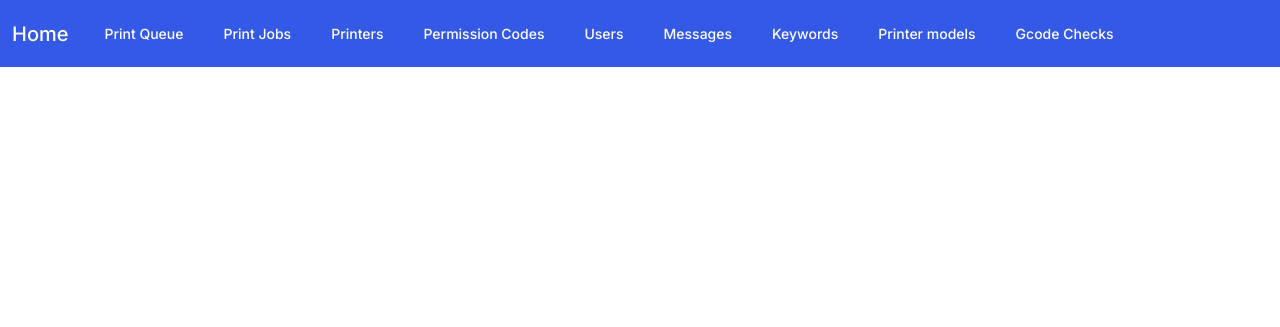
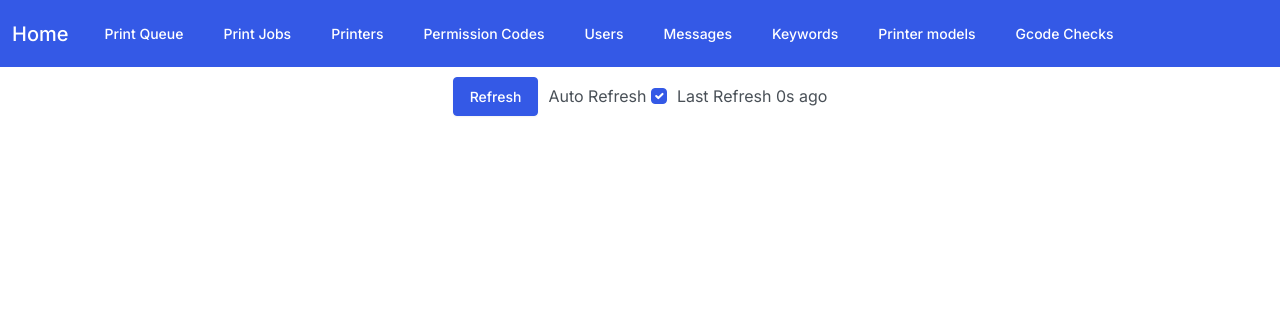
Before and after one commit to UofU-EHSL/octofarmJira, a Flask app: page /printJobs in a window 1280 px wide. Shown: the top 327 px of the page. Run offline with Flask 2, Linux system fonts and the light colour scheme; parts of the project's set-up code (start-up, migrations or seed data) failed here and were passed over; some libraries are stand-ins or nearby versions.

Commit message:
Add refresh controls to print jobs.

```diff
--- a/static/style.css
+++ b/static/style.css
@@ -50,3 +50,13 @@ div.tabulator-row.NEW {
 div.tabulator-row.FINISHED {
 	background-color: lightgreen;
 }
+
+.refresh-controls {
+	display: flex;
+	margin: 10px auto;
+	width: fit-content;
+}
+
+.refresh-controls button {
+	margin-right: 10px;
+}
--- a/templates/printJobs/print_jobs.html
+++ b/templates/printJobs/print_jobs.html
@@ -8,6 +8,14 @@
 
 {% block content %}
     <div>
+        <div class="refresh-controls">
+            <button class="btn btn-primary" onclick="loadJobs()">Refresh</button>
+            <div style="padding-top: 7px">
+                <label class="form-check-label" for="auto_start_prints">Auto Refresh</label>
+                <input onchange="toggleInterval()" checked class="form-check-input" type="checkbox" id="auto_start_prints">
+            </div>
+            <span style="margin-left: 10px; margin-top: 7px;" id="refresh-timer">Last Refresh 0s ago</span>
+        </div>
         <div class="custom-tabulator-table" id="queue_table"></div>
         <div class="custom-column-controls" id="column_controls"></div>
     </div>
@@ -72,9 +80,31 @@
     }
 
     var loadJobs = function() {
+        table.clearData()
         return $.get("/printJobs/getJobs", (data) => {
             table.setData(data)
+            last_refresh = 0
         })
+    }
+
+    var loadJobsSilent = function() {
+        return $.get("/printJobs/getJobs", (data) => {
+            table.replaceData(data)
+            last_refresh = 0
+        })
+    }
+
+    var interval_id = 0
+
+    var toggleInterval = function(){
+        if (interval_id == 0) {
+            loadJobsSilent()
+            interval_id = setInterval(loadJobsSilent, 15000)
+        }
+        else {
+            clearInterval(interval_id)
+            interval_id = 0
+        }
     }
 
     var table = new Tabulator("#queue_table", {
@@ -137,6 +167,15 @@
         ],
     });
 
+    var last_refresh = 0
+    var updateTimer = function() {
+        el = document.getElementById('refresh-timer')
+        el.innerText = 'Last Refresh ' + last_refresh + 's ago'
+        last_refresh++
+    }
+    setInterval(updateTimer, 1000)
+
     loadJobs().then(generateColumnControls)
+    interval_id = setInterval(loadJobsSilent, 15000)
     </script>
 {% endblock %}
```
